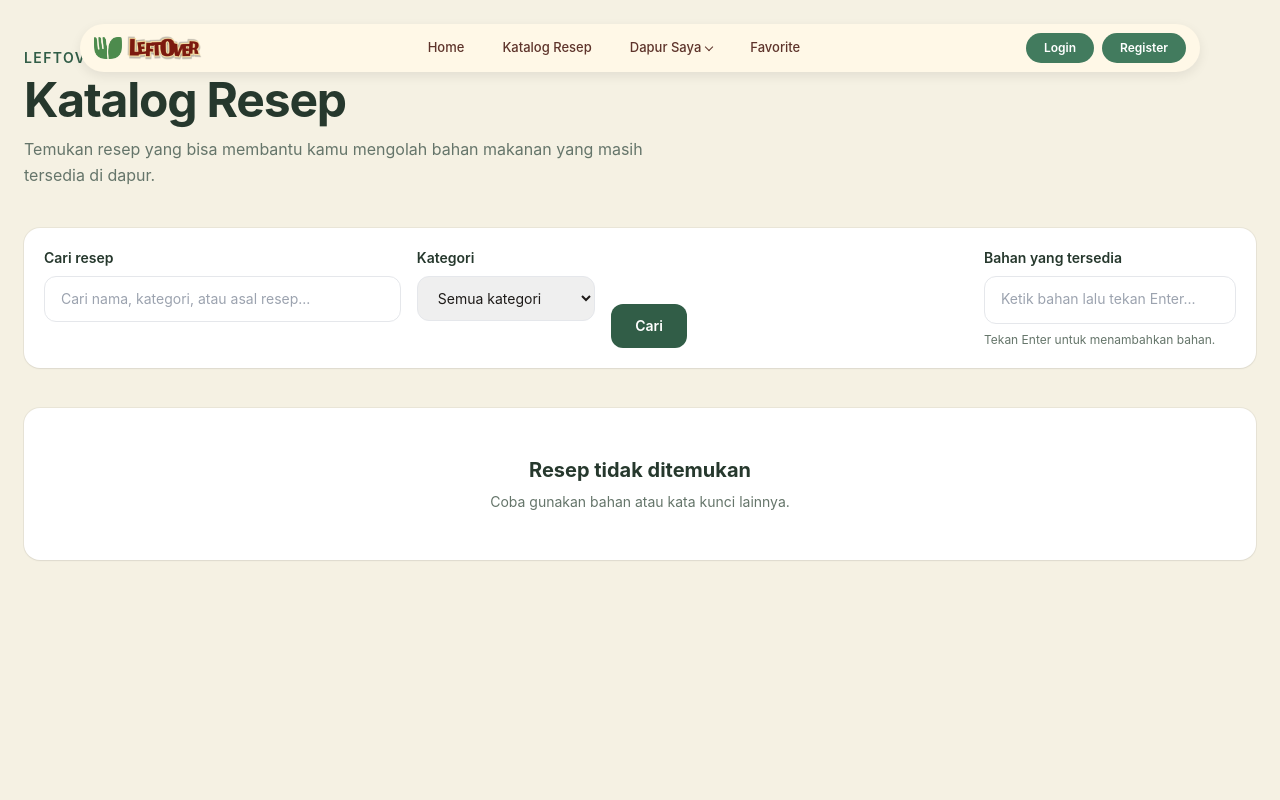
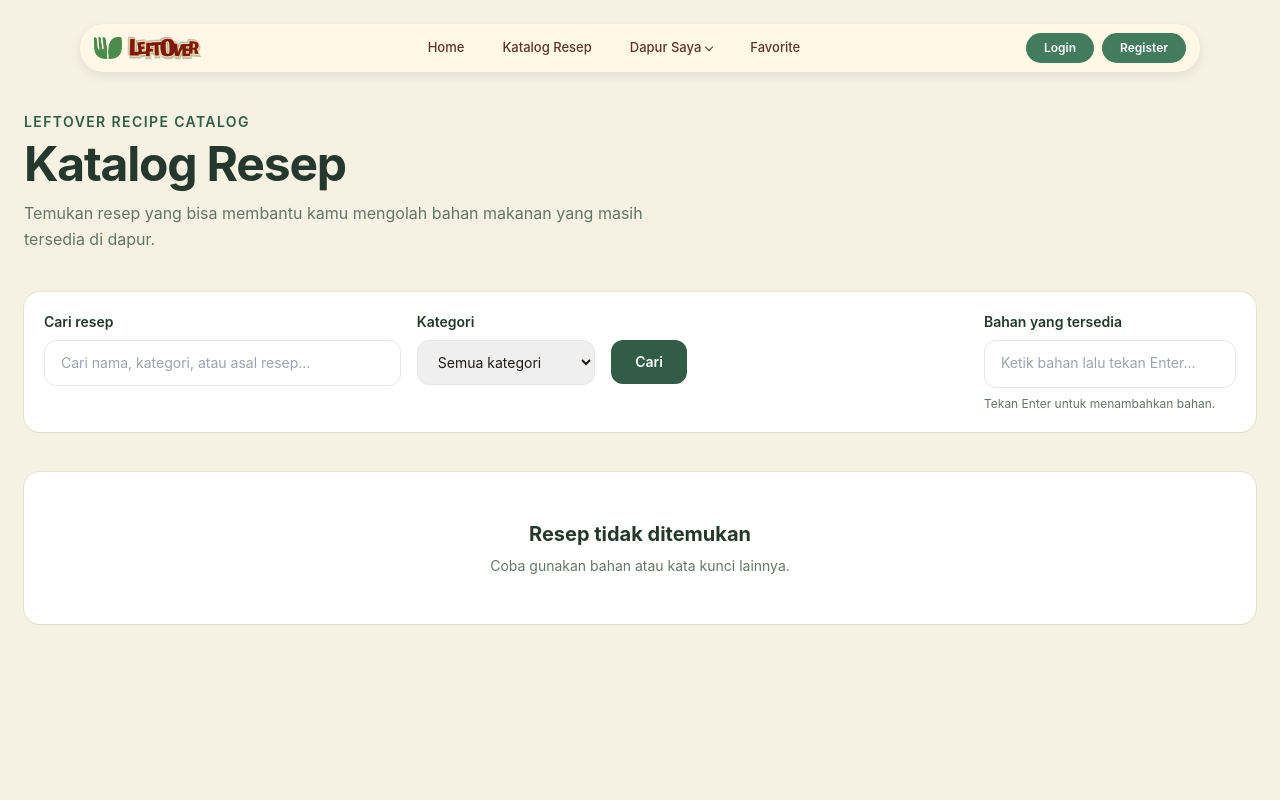
Before and after one commit to PBP-kel-3A/LeftOver, a Django app: page /recipes/ in a window 1280 px wide. Run offline with Django 5.2, Linux system fonts and the light colour scheme; data that the repository does not hold is empty; some libraries are stand-ins or nearby versions.

Commit message:
Fix : Adjust Recipe Page Spacing

```diff
--- a/recipes/templates/recipes/recipe_list.html
+++ b/recipes/templates/recipes/recipe_list.html
@@ -98,7 +98,7 @@
 
 {% block content %}
 
-<section class="min-h-screen bg-[#F5F1E3] px-6 py-12">
+<section class="min-h-screen bg-[#F5F1E3] px-6 pb-12 pt-28">
     <div class="mx-auto max-w-7xl">
 
         <!-- Header -->
@@ -180,7 +180,7 @@
                 </div>
 
                 <!-- Button -->
-                <div class="flex items-end">
+                <div class="flex items-start pt-7">
                     <button
                         type="submit"
                         class="w-full rounded-xl bg-[#315D47] px-6 py-3
```
Also changed, not shown: recipes/templates/recipes/recipe_detail.html (+5 -3 lines).
